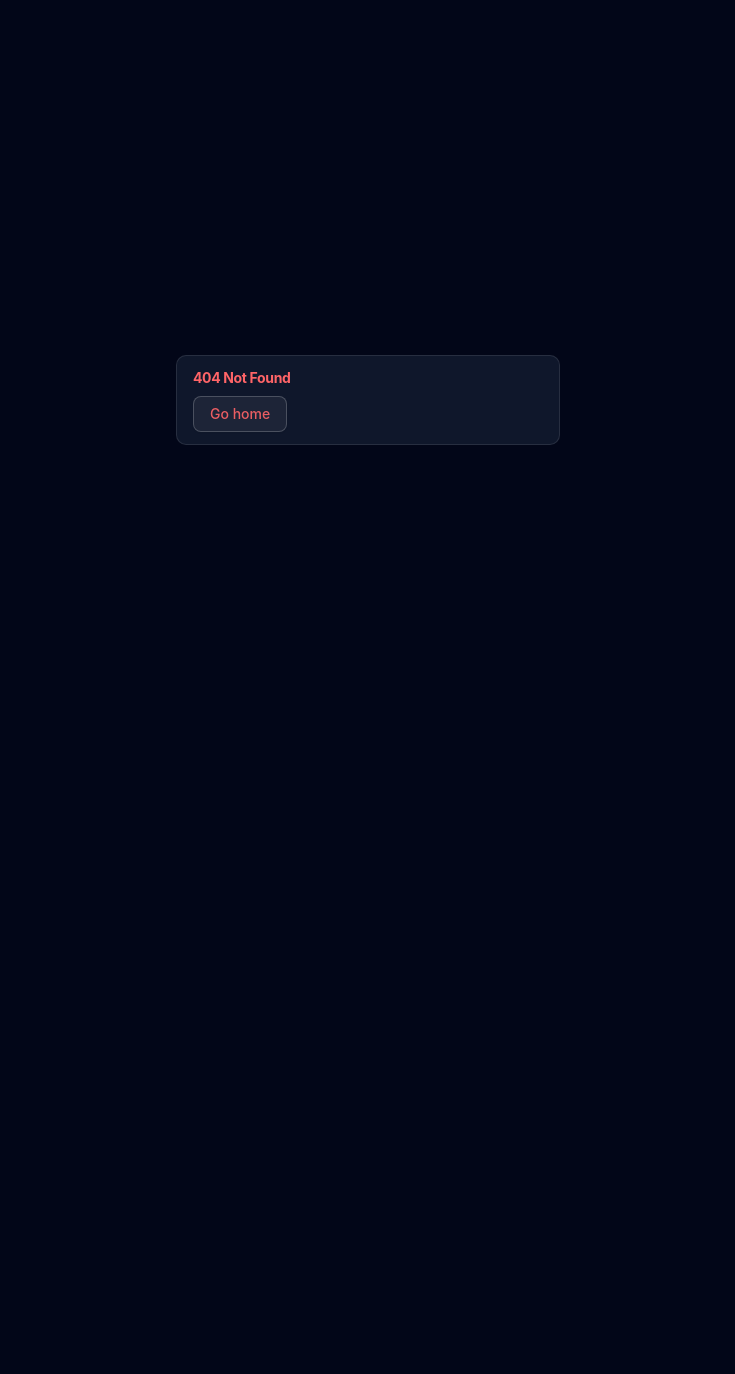
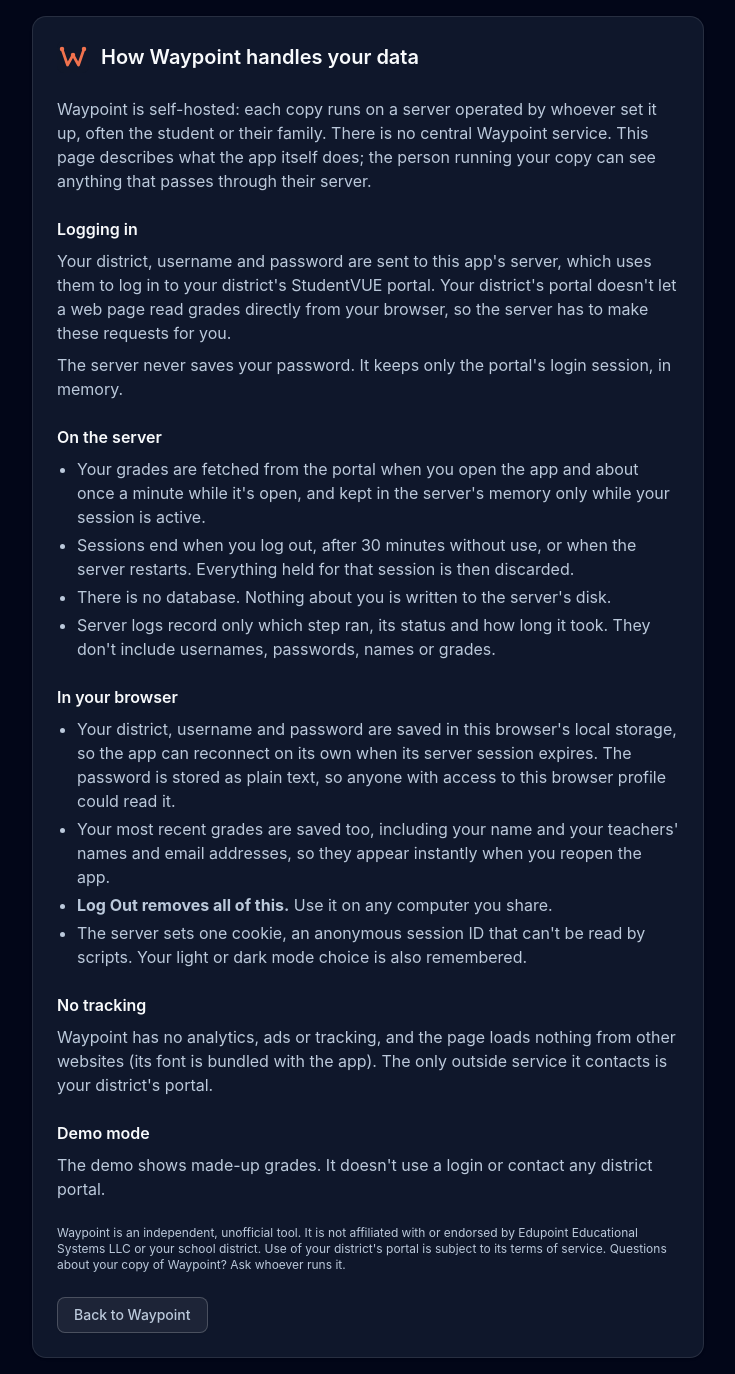
Before and after one commit to mooncake39/Waypoint, a SvelteKit app: page /privacy in a window 1280 px wide. Before the commit this address had no page. Shown: the whole page, without its empty margins (272-1007 px from the left). Before the commit the page ends 800 px from the top, so only its background shows below. Built offline with nearby package versions, Linux system fonts and the light colour scheme.

Commit message:
added privacy page

```diff
--- a/src/routes/(authed)/AppSidebar.svelte
+++ b/src/routes/(authed)/AppSidebar.svelte
@@ -109,6 +109,7 @@
 				Your login is saved in this browser so it can reconnect to your district portal. Grades pass
 				through this app's own server and aren't stored there.
 			{/if}
+			<a href="/privacy" class="mt-1 block underline">Privacy</a>
 		</Sidebar.MenuItem>
 	</Sidebar.Content>
 
--- a/src/routes/login/+page.svelte
+++ b/src/routes/login/+page.svelte
@@ -158,6 +158,10 @@
 					</Button>
 				</Field.Field>
 			</Field.Group>
+
+			<p class="text-muted-foreground text-center text-xs">
+				<a href="/privacy" class="underline">How {brand} handles your data</a>
+			</p>
 		</form>
 	</main>
 </div>
--- /dev/null
+++ b/src/routes/privacy/+page.svelte
@@ -0,0 +1,104 @@
+<script lang="ts">
+	// Layout adapted from GradeCompass's privacy page (MIT, see LICENSE-gradecompass.txt).
+	import { brand } from '#lib/brand.ts';
+	import Logo from '#lib/components/Logo.svelte';
+	import { Button } from '#lib/components/ui/button/index.ts';
+	import * as Card from '#lib/components/ui/card/index.ts';
+</script>
+
+<svelte:head>
+	<title>Privacy - {brand}</title>
+</svelte:head>
+
+<div class="flex min-h-screen flex-col items-center">
+	<main class="flex grow items-center">
+		<Card.Root class="m-4 max-w-2xl">
+			<Card.Header class="flex flex-row items-center gap-3">
+				<Logo class="size-8 shrink-0" />
+				<Card.Title class="text-xl">How {brand} handles your data</Card.Title>
+			</Card.Header>
+
+			<Card.Content class="text-tertiary-foreground space-y-6">
+				<p>
+					{brand} is self-hosted: each copy runs on a server operated by whoever set it up, often the
+					student or their family. There is no central {brand} service. This page describes what the app
+					itself does; the person running your copy can see anything that passes through their server.
+				</p>
+
+				<section class="space-y-2">
+					<h2 class="text-secondary-foreground font-semibold">Logging in</h2>
+					<p>
+						Your district, username and password are sent to this app's server, which uses them to log in
+						to your district's StudentVUE portal. Your district's portal doesn't let a web page read
+						grades directly from your browser, so the server has to make these requests for you.
+					</p>
+					<p>
+						The server never saves your password. It keeps only the portal's login session, in memory.
+					</p>
+				</section>
+
+				<section class="space-y-2">
+					<h2 class="text-secondary-foreground font-semibold">On the server</h2>
+					<ul class="list-disc space-y-1 pl-5">
+						<li>
+							Your grades are fetched from the portal when you open the app and about once a minute
+							while it's open, and kept in the server's memory only while your session is active.
+						</li>
+						<li>
+							Sessions end when you log out, after 30 minutes without use, or when the server restarts.
+							Everything held for that session is then discarded.
+						</li>
+						<li>There is no database. Nothing about you is written to the server's disk.</li>
+						<li>
+							Server logs record only which step ran, its status and how long it took. They don't include
+							usernames, passwords, names or grades.
+						</li>
+					</ul>
+				</section>
+
+				<section class="space-y-2">
+					<h2 class="text-secondary-foreground font-semibold">In your browser</h2>
+					<ul class="list-disc space-y-1 pl-5">
+						<li>
+							Your district, username and password are saved in this browser's local storage, so the app
+							can reconnect on its own when its server session expires. The password is stored as plain
+							text, so anyone with access to this browser profile could read it.
+						</li>
+						<li>
+							Your most recent grades are saved too, including your name and your teachers' names and
+							email addresses, so they appear instantly when you reopen the app.
+						</li>
+						<li>
+							<strong>Log Out removes all of this.</strong> Use it on any computer you share.
+						</li>
+						<li>
+							The server sets one cookie, an anonymous session ID that can't be read by scripts. Your
+							light or dark mode choice is also remembered.
+						</li>
+					</ul>
+				</section>
+
+				<section class="space-y-2">
+					<h2 class="text-secondary-foreground font-semibold">No tracking</h2>
+					<p>
+						{brand} has no analytics, ads or tracking, and the page loads nothing from other websites (its
+						font is bundled with the app). The only outside service it contacts is your district's portal.
+					</p>
+				</section>
+
+				<section class="space-y-2">
+					<h2 class="text-secondary-foreground font-semibold">Demo mode</h2>
+					<p>The demo shows made-up grades. It doesn't use a login or contact any district portal.</p>
+				</section>
+
+				<p class="text-xs">
+					{brand} is an independent, unofficial tool. It is not affiliated with or endorsed by Edupoint
+					Educational Systems LLC or your school district. Use of your district's portal is subject to its
+					terms of service. Questions about your copy of {brand}? Ask whoever runs it.
+				</p>
+
+				<Button href="/" variant="outline">Back to {brand}</Button>
+			</Card.Content>
+		</Card.Root>
+	</main>
+</div>
```
